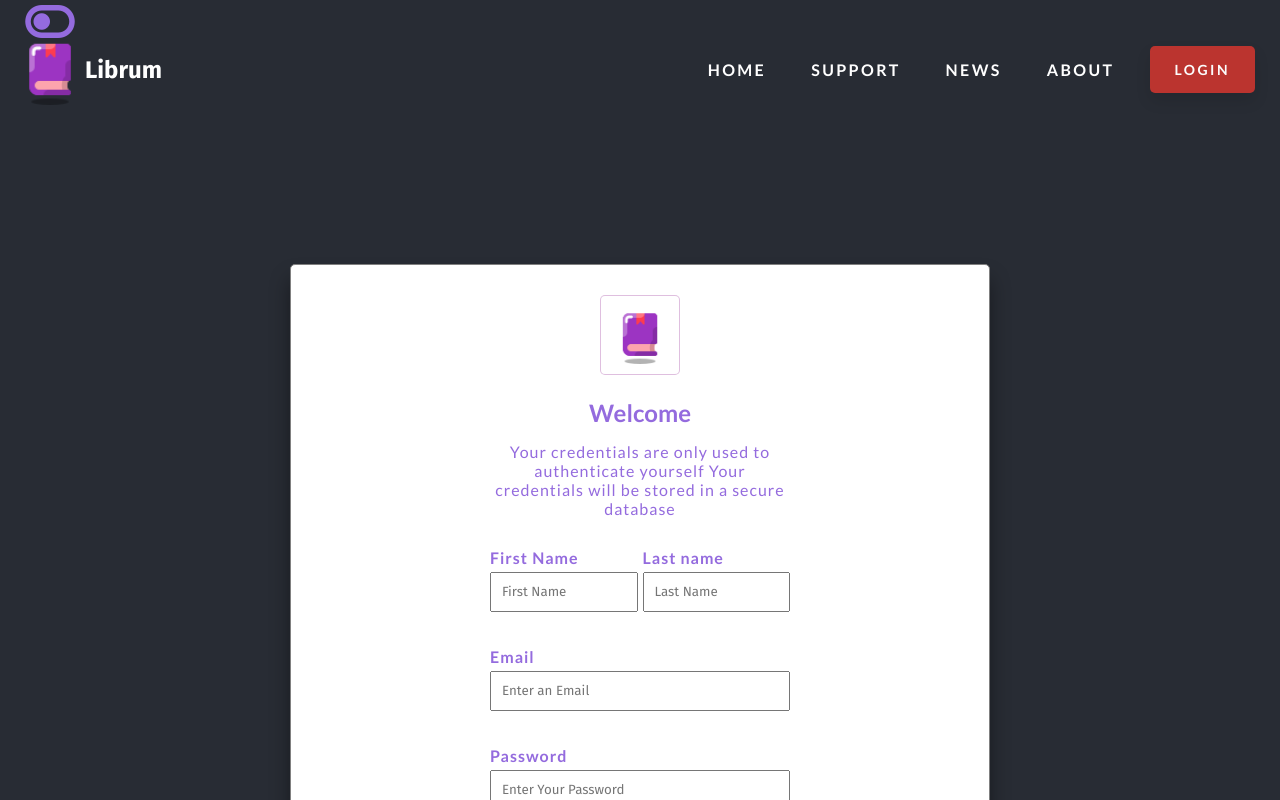
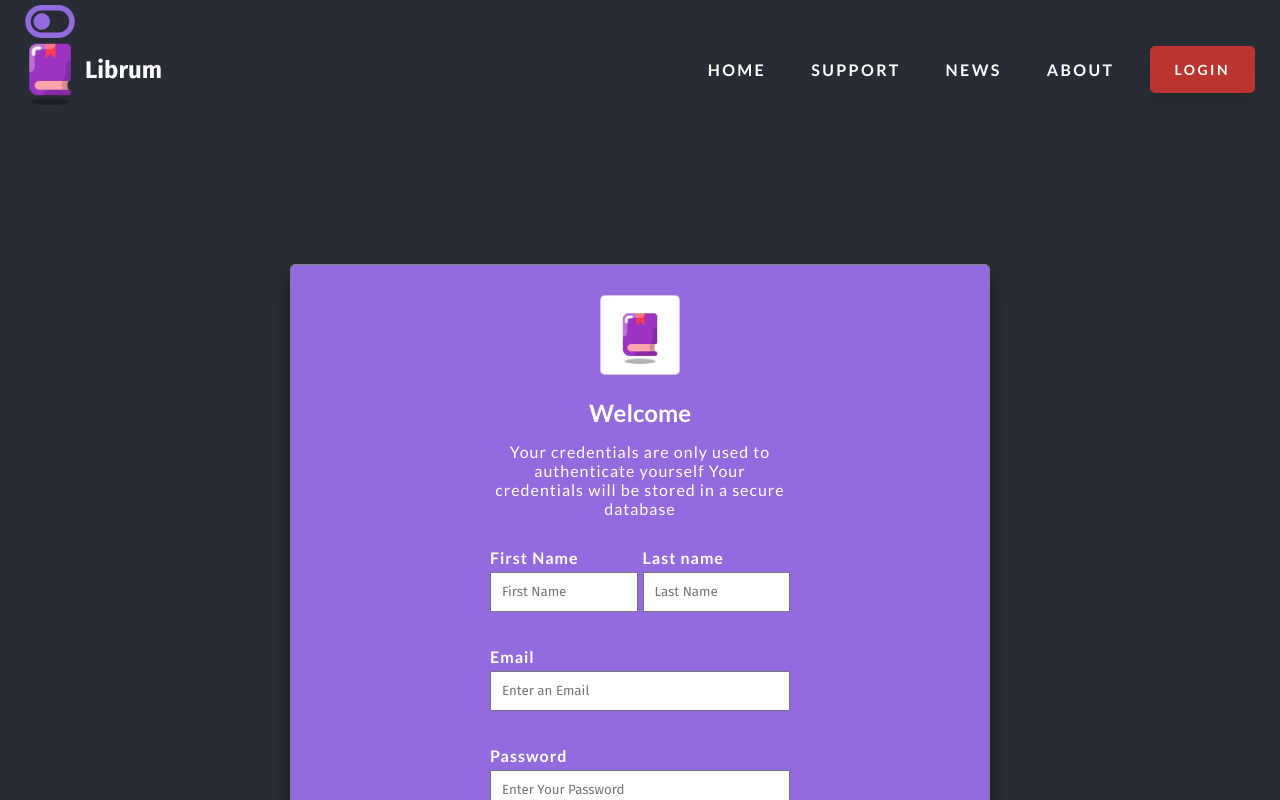
Before and after one commit to moedeera/ereader, a React (Create React App) app: page /login in a window 1280 px wide. Both pictures are taken after a click on the element "here". Shown: the top 800 px of the page. Built offline with nearby package versions, Linux system fonts and the light colour scheme; no server answers; a web font is replaced by a local one.

Commit message:
Minor Fix
fixed the color on the register

```diff
--- a/src/Components/LoginForm/LoginForm.js
+++ b/src/Components/LoginForm/LoginForm.js
@@ -145,14 +145,10 @@ export const LoginForm = () => {
       ) : (
         <div className="form-container">
           <div
-            style={
-              bg === "dark"
-                ? { color: "var(--color-primary)", backgroundColor: "white" }
-                : {
-                    color: "white",
-                    backgroundColor: "var(--color-primary)",
-                  }
-            }
+            style={{
+              color: "white",
+              backgroundColor: "var(--color-primary)",
+            }}
             className="log-form"
           >
             <div className="log-form-header">
```
